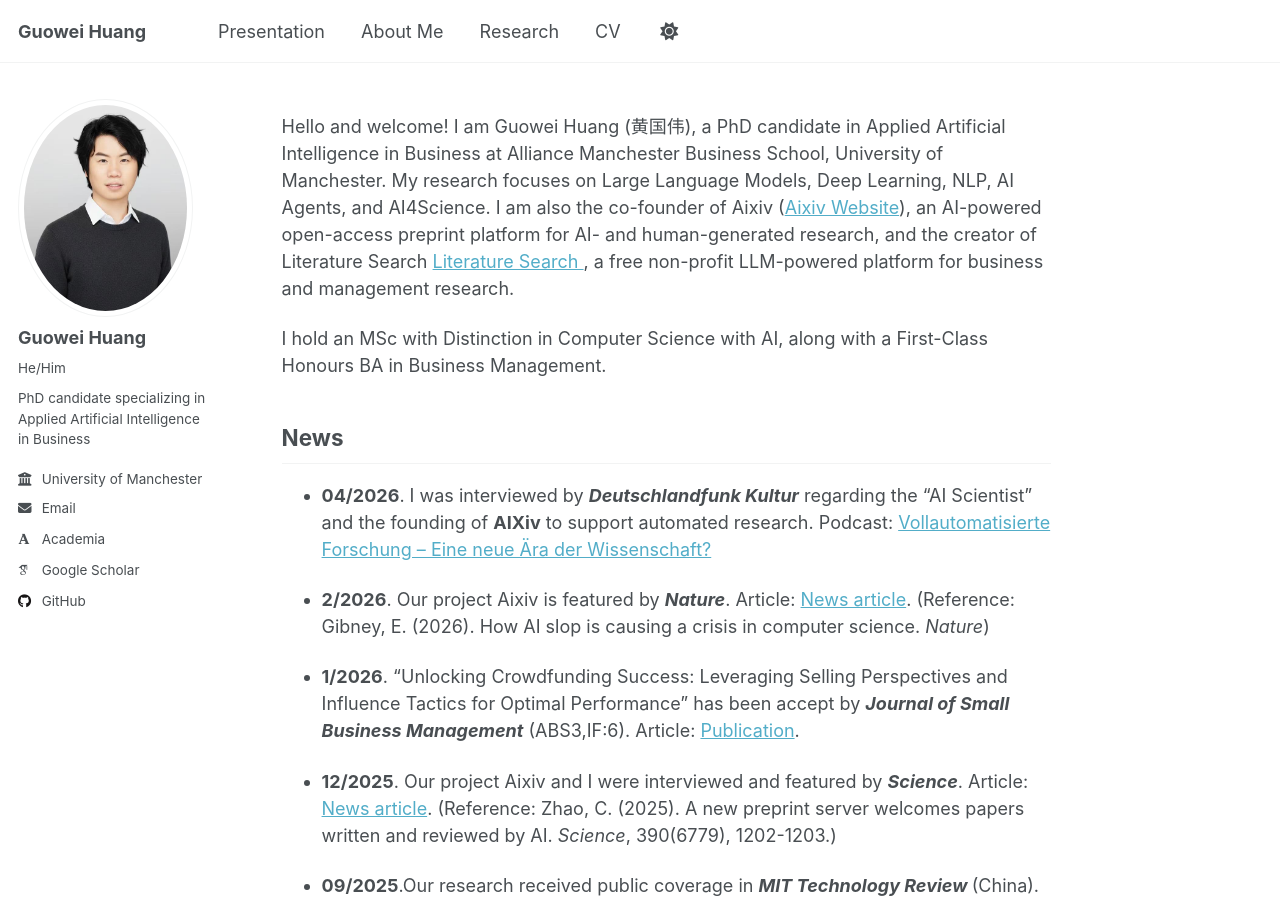
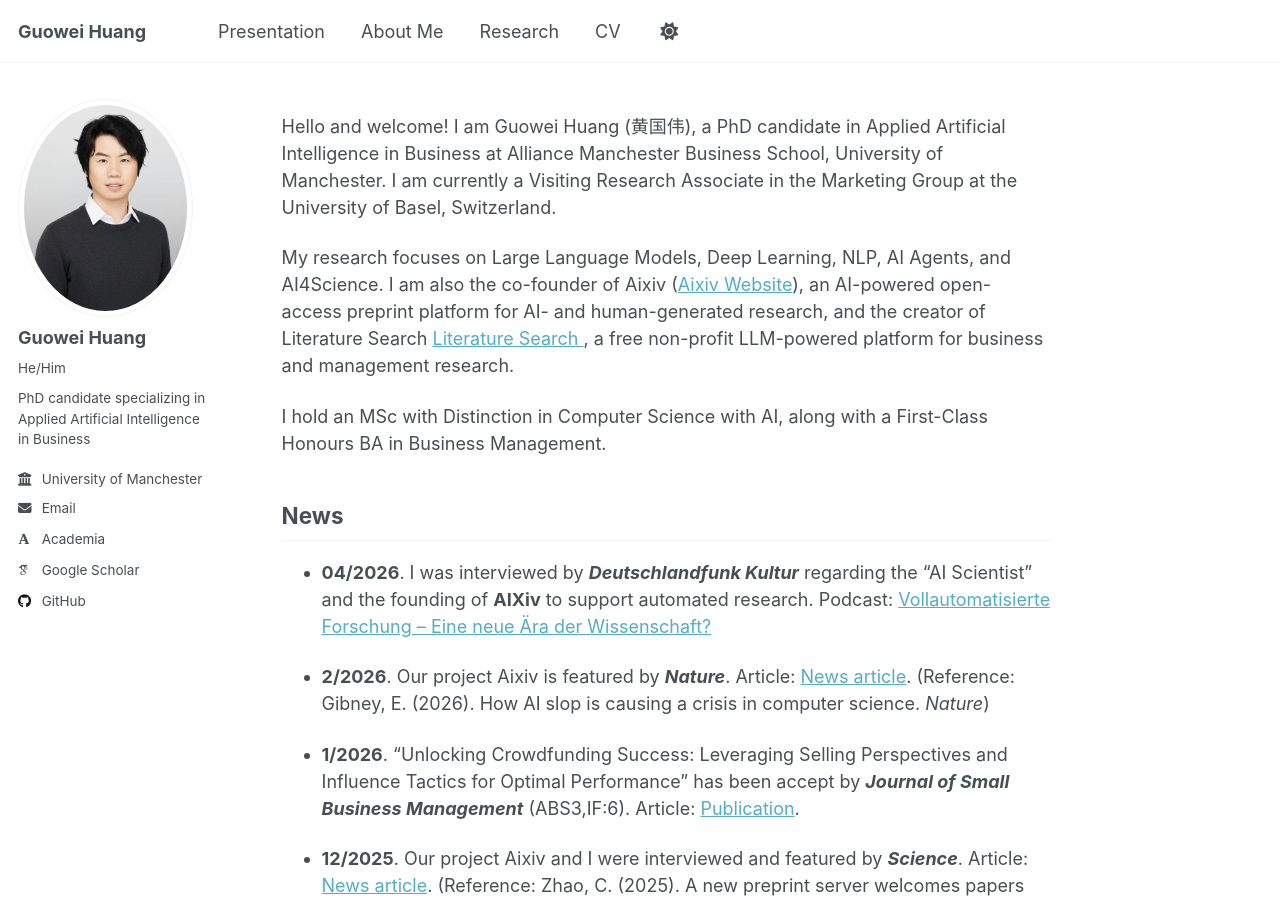
Before and after one commit to Oliverhuang123/Oliverhuang123.github.io, a Jekyll site: the page built from _pages/about.md, in a window 1280 px wide and 900 px high. Built offline with Jekyll 4.4.1, drawn with Linux system fonts in a browser that asks for light colours; some web fonts are replaced.

Commit message:
Revise about page with current research details
Updated personal introduction to include current position as Visiting Research Associate.

```diff
--- a/_pages/about.md
+++ b/_pages/about.md
@@ -7,7 +7,9 @@ redirect_from:
   - /about.html
 ---
 
-Hello and welcome! I am Guowei Huang (黄国伟), a PhD candidate in Applied Artificial Intelligence in Business at Alliance Manchester Business School, University of Manchester. My research focuses on Large Language Models, Deep Learning, NLP, AI Agents, and AI4Science. I am also the co-founder of Aixiv (<a href="https://aixiv.science/" target="_blank">Aixiv Website</a>), an AI-powered open-access preprint platform for AI- and human-generated research, and the creator of Literature Search <a href="https://www.llmmkt.com/index.html" target="_blank"> Literature Search </a>, a free non-profit LLM-powered platform for business and management research.
+Hello and welcome! I am Guowei Huang (黄国伟), a PhD candidate in Applied Artificial Intelligence in Business at Alliance Manchester Business School, University of Manchester. I am currently a Visiting Research Associate in the Marketing Group at the University of Basel, Switzerland.
+
+My research focuses on Large Language Models, Deep Learning, NLP, AI Agents, and AI4Science. I am also the co-founder of Aixiv (<a href="https://aixiv.science/" target="_blank">Aixiv Website</a>), an AI-powered open-access preprint platform for AI- and human-generated research, and the creator of Literature Search <a href="https://www.llmmkt.com/index.html" target="_blank"> Literature Search </a>, a free non-profit LLM-powered platform for business and management research.
 
 I hold an MSc with Distinction in Computer Science with AI, along with a First-Class Honours BA in Business Management.
 
```
